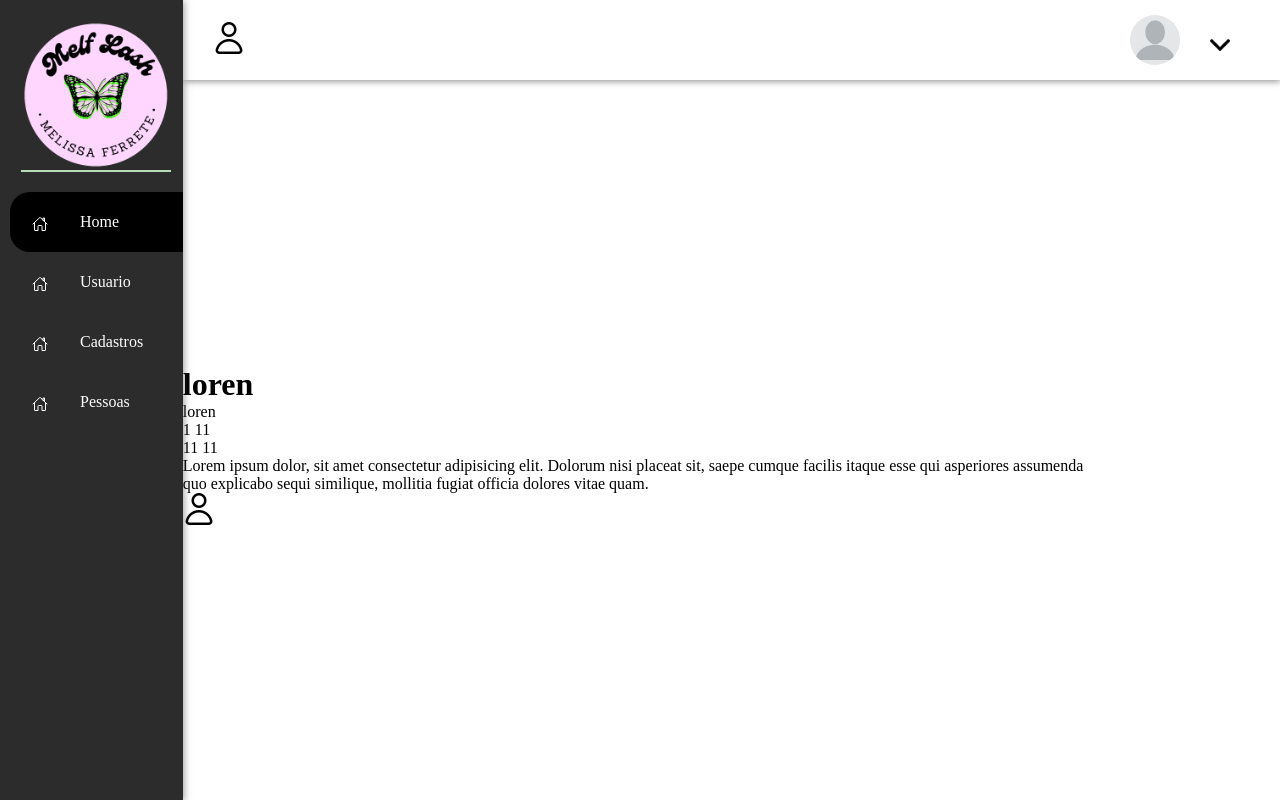
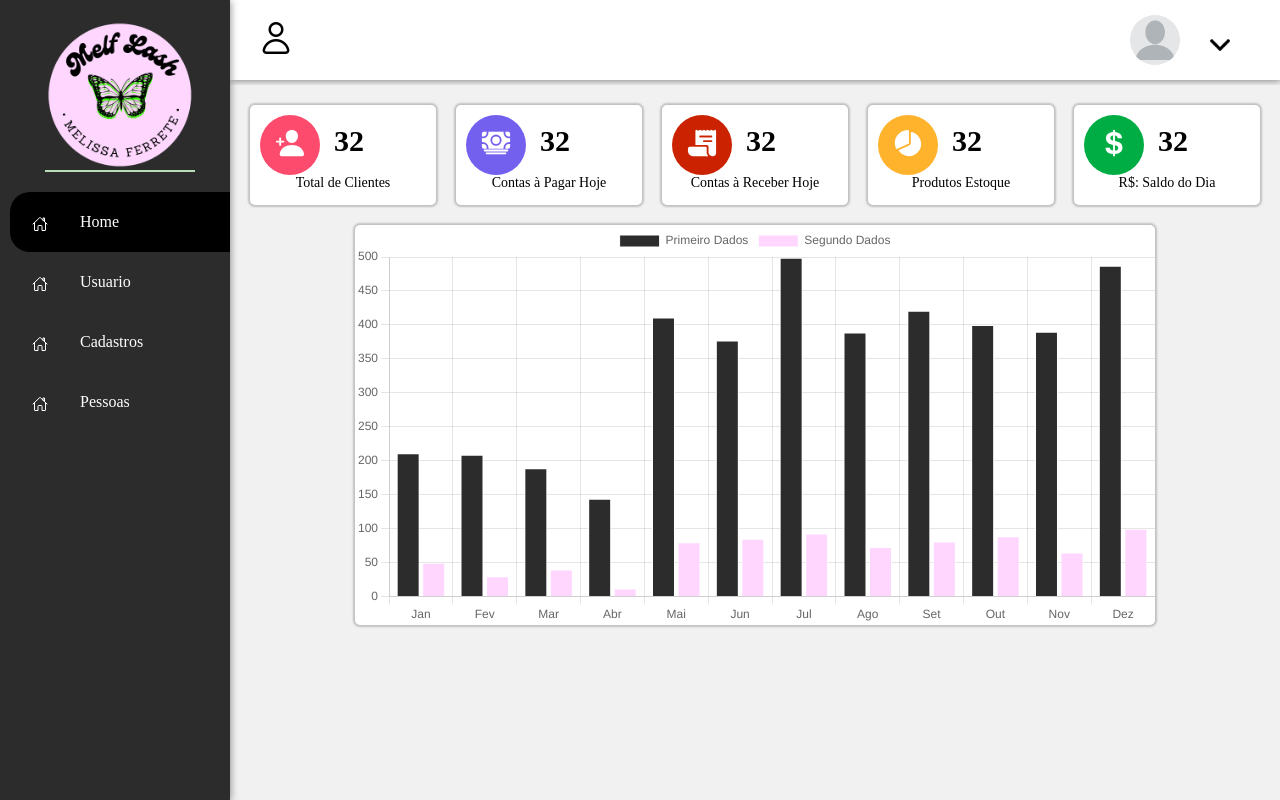
Before and after one commit to FWillian01/SistemaFinanceiro, a PHP site: page /painel/index.php in a window 1280 px wide. Run offline with PHP 8.4, Linux system fonts and the light colour scheme; the visitor is signed in with stand-in values (Sample User, id 1); data that the repository does not hold is empty.

Commit message:
Adicionado o grafico utilizando o chart.js

```diff
--- a/sistema/css/estilos-gerais.css
+++ b/sistema/css/estilos-gerais.css
@@ -7,7 +7,7 @@ body, p, h1, ul, li {
 }
 
 body {
-
+    background-color: #f1f1f1;
 }
 
 li {
@@ -22,10 +22,10 @@ a {
 
 .estrutura {
     display: grid;
-    grid-template-columns: 1fr 5fr 1fr;
+    grid-template-columns: 230px 1fr;
+    grid-template-rows: 80px;
     grid-template-areas:
-    "sidenav header header"
-    "sidenav content anuncios"
-    "footer footer footer"
+    "sidenav header"
+    "sidenav content"
     ;
 }
--- /dev/null
+++ b/sistema/css/main.css
@@ -0,0 +1,81 @@
+.content {
+    grid-area: content;
+    margin: 5px auto 40px auto;
+    background-color: #f1f1f1;
+    display: flex;
+    flex-wrap: wrap;
+    align-content: flex-start;
+}
+
+.box {
+    background-color: #fff;
+    width: 200px;
+    height: 100px;
+    margin: 20px 0 20px 20px;
+    flex: 2 1 130px;
+    flex-wrap: wrap;
+    color: #000;
+    border-radius: 5px;
+    box-shadow: 0px 0px 2px 2px rgba(0, 0, 0, 0.2);
+}
+
+.box:nth-child(5) {
+    margin-right: 20px;
+}
+
+ .icon-main {
+    background-color: #fc4b6c;
+    width: 60px;
+    height: 60px;
+    border-radius: 50%;
+    display: inline-block;
+    text-align: center;
+    margin: 10px 10px 0 10px;
+ }
+
+ .color-1 {
+    background-color: #7460ee;
+ }
+
+ .color-2 {
+    background-color: #cb2301;
+ }
+
+ .color-3 {
+    background-color: #ffb22b;
+ }
+
+ .color-4 {
+    background-color: #00ad45;
+ }
+
+.icon-main ion-icon{
+    width: 30px;
+    height: 30px;
+    margin: 13px 3px auto;
+    color: #fff;
+}
+
+
+.box h1 {
+    font-size: 30px;
+    display: inline-block;
+}
+
+.box p {
+    font-size: 14px;
+    display: block;
+    text-align: center;
+    padding-bottom: 30px;
+
+
+}
+
+#myChart {
+    background-color: #fff;
+    border-radius: 5px;
+    box-shadow: 0px 0px 2px 2px rgba(0, 0, 0, 0.2);
+    width: 800px;
+    height: 400px;
+    margin: 0 auto;
+}
--- /dev/null
+++ b/sistema/css/reponsive.css
@@ -0,0 +1,3 @@
+@media screen {
+
+}
--- /dev/null
+++ b/sistema/js/chart.js
@@ -0,0 +1,62 @@
+const ctx = document.getElementById("myChart")
+
+        const labels = [
+            'Jan',
+            'Fev',
+            'Mar',
+            'Abr',
+            'Mai',
+            'Jun',
+            'Jul',
+            'Ago',
+            'Set',
+            'Out',
+            'Nov',
+            'Dez',
+
+        ]
+
+        const data = {
+            labels,
+            datasets: [{
+                label: "Primeiro Dados",
+                backgroundColor: "#2c2c2c",
+                borderColor: "#fff",
+                borderWidth: 1,
+                data: [211, 209, 189, 144, 411, 377, 499, 389, 421, 400, 390, 487],
+            },
+            {
+                label: "Segundo Dados",
+                backgroundColor: "#fed6fe",
+                borderColor: "#fff",
+                borderWidth: 1,
+                data: [50, 30, 40, 12, 80, 85, 93, 73, 81, 89, 65, 100],
+            }]
+        }
+
+        const config = {
+            type: 'bar',
+            data,
+            options: {
+                responsive: true,
+                scales: {
+                    yAxes: [{
+                        ticks: {
+                            fontSize: 16,
+                            fontColor: "#2c2c2c"
+                            // callback: function(value, index, values) {
+                            //     return 'R$' + value;
+                            // }
+                        }
+                    }],
+                    xAzes: [{
+                        ticks: {
+                            fontSize: 16,
+                            fontColor: "#000",
+                        }
+                    }]
+                }
+            }
+        }
+
+        const myChart = new Chart(ctx, config)
--- a/sistema/js/modal.js
+++ b/sistema/js/modal.js
@@ -9,8 +9,16 @@ function iniciaModal(modalID) {
         });
     }
 }
-
 // iniciaModal('modal-conf');
 
-const title = document.querySelector('.title');
-title.addEventListener('click', () => iniciaModal('modal-conf'));
+const modalEditar = document.querySelector('.modalEditar');
+console.log(modalEditar);
+modalEditar.addEventListener('click', function() {
+    iniciaModal('modal-editar');
+})
+
+const modalConf = document.querySelector('.modalConf');
+console.log(modalConf);
+modalConf.addEventListener('click', function() {
+    iniciaModal('modal-conf');
+})
--- a/sistema/painel/index.php
+++ b/sistema/painel/index.php
@@ -1,4 +1,4 @@
-<?php
+<!-- <?php
 @session_start();
 require_once('../conexao.php');
 require_once('verificar.php');
@@ -36,6 +36,8 @@ $foto = $resultado[0]['foto'];
     <link rel="stylesheet" href="../css/header.css">
     <link rel="stylesheet" href="../css/estilos-gerais.css">
     <link rel="stylesheet" href="../css/modal.css">
+    <link rel="stylesheet" href="../css/main.css">
+    <script src="https://cdn.jsdelivr.net/npm/chart.js"></script>
 
 
 
@@ -150,31 +194,46 @@ $foto = $resultado[0]['foto'];
         </nav>
 
         <main class="content">
-            <div class="titulo">
-                <h1>loren</h1>
-                <span>loren</span>
-            </div>
-
-            <div class="caracteristicas">
-                <div>
-                    <span class="numero">1</span>
-                    <span class="rotulo">11</span>
+                <div class="box">
+                    <div class="icon-main">
+                        <span><ion-icon name="person-add"></ion-icon></span>
+                    </div>
+                    <h1>32</h1>
+                    <p>Total de Clientes</p>
+                </div>
+                <div class="box">
+                    <div class="icon-main color-1">
+                        <span><ion-icon name="cash"></ion-icon></span>
+                    </div>
+                    <h1>32</h1>
+                    <p>Contas à Pagar Hoje</p>
                 </div>
 
-                <div>
-                    <span class="numero">11</span>
-                    <span class="rotulo">11</span>
+                <div class="box">
+                    <div class="icon-main color-2">
+                        <span><ion-icon name="receipt"></ion-icon></span>
+                    </div>
+                    <h1>32</h1>
+                    <p>Contas à Receber Hoje</p>
                 </div>
-            </div>
 
-            <p>
-                Lorem ipsum dolor, sit amet consectetur adipisicing elit. Dolorum nisi placeat sit, saepe cumque facilis itaque esse qui asperiores assumenda quo explicabo sequi similique, mollitia fugiat officia dolores vitae quam.
-            </p>
+                <div class="box">
+                    <div class="icon-main color-3">
+                        <span><ion-icon name="pie-chart"></ion-icon></span>
+                    </div>
+                    <h1>32</h1>
+                    <p>Produtos Estoque</p>
+                </div>
 
-            <img src="../img/icone-email.png" alt="">
+                <div class="box">
+                    <div class="icon-main color-4">
+                        <span><ion-icon name="logo-usd"></ion-icon></span>
+                    </div>
+                    <h1>32</h1>
+                    <p>R$: Saldo do Dia</p>
+                </div>
 
-            <p></p>
-
+                <canvas id="myChart"></canvas>
 
         </main>
     </div>
--- a/sistema/style.css
+++ b/sistema/style.css
@@ -57,14 +57,14 @@ a {
 .icon-email {
     width: 24px;
     height: 24px;
-    background-image: url(../img/icone-email.png);
+    background-image: url(img/icone-email.png);
     background-size: contain;
 }
 
 .icon-senha {
     width: 24px;
     height: 24px;
-    background-image: url(../img/icone-senha.png);
+    background-image: url(img/icone-senha.png);
     background-size: contain;
 }
 
```
Also changed, not shown: other parts of sistema/painel/index.php (+50 -6 lines), sistema/js/conf.js (+0 -9 lines).
